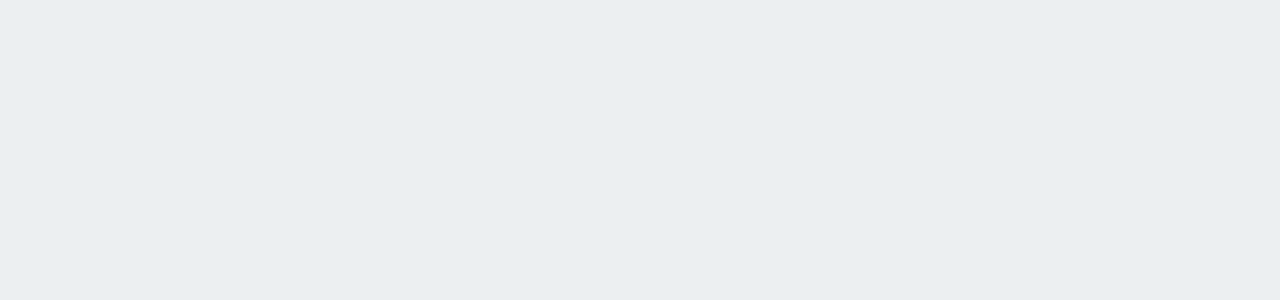
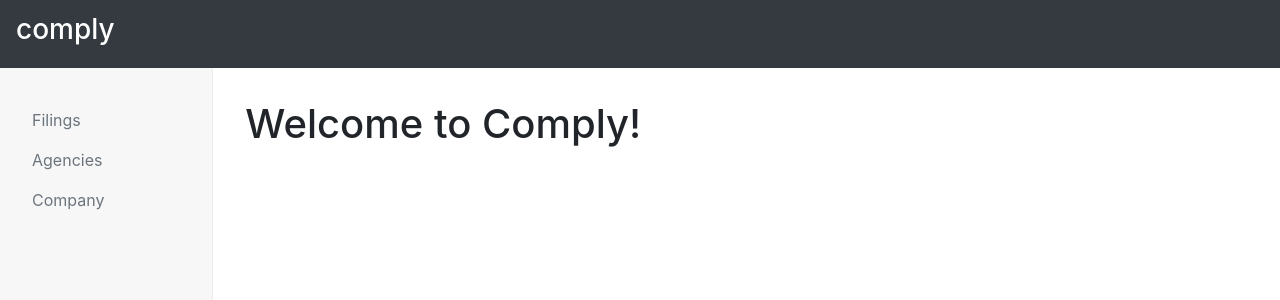
Before and after one commit to hnetzer/comply-frontend, a React (Create React App) app: page /home in a window 1280 px wide. Shown: the top 300 px of the page. Built offline with nearby package versions, Linux system fonts and the light colour scheme.

Commit message:
added home screen and did some refactoring

```diff
--- a/src/App.js
+++ b/src/App.js
@@ -5,13 +5,15 @@ import FilingScheduleScreen from "./screens/FilingScheduleScreen"
 import GetStartedScreen from "./screens/signup/GetStartedScreen"
 import CompanyDetailsScreen from "./screens/signup/CompanyDetailsScreen"
 import OfficeDetailsScreen from "./screens/signup/OfficeDetailsScreen"
+import WebsiteScreen from "./screens/WebsiteScreen"
 import HomeScreen from "./screens/HomeScreen"
 
 const App = (props) => {
 
   return (
     <Router>
-      <HomeScreen path="/" />
+      <WebsiteScreen path="/" />
+      <HomeScreen path="/home" />
       <GetStartedScreen path="/signup/get-started" />
       <CompanyDetailsScreen path="/signup/company-details" />
       <OfficeDetailsScreen path="/signup/office-details" />
--- a/src/index.css
+++ b/src/index.css
@@ -10,11 +10,9 @@ html, body {
   height: 100%;
   margin: 0px;
   padding: 0px;
-  background-color: rgb(236, 239, 241);
 }
 
 #root {
   height: 100%;
   display: block;
-  background-color: rgb(236, 239, 241);
 }
--- /dev/null
+++ b/src/screens/Home.module.css
@@ -0,0 +1,27 @@
+.logo {
+  color: #fff;
+}
+
+.container {
+  width: 100%;
+  display: flex;
+}
+
+.sideBar{
+  position: sticky;
+  top: 4rem;
+  height: calc(100vh - 4rem);
+  background-color: #f7f7f7;
+  border-right: 1px solid #ececec;
+  padding: 32px 16px;
+  display: flex;
+  flex-basis: 16.6667%;
+  max-width: 16.666667%;
+}
+
+
+.main {
+  order: 1;
+  padding: 32px;
+  display: flex;
+}
--- a/src/screens/HomeScreen.js
+++ b/src/screens/HomeScreen.js
@@ -1,48 +1,31 @@
 import React from 'react';
 
-import Button from 'react-bootstrap/Button';
-import Card from 'react-bootstrap/Card';
+import Navbar from 'react-bootstrap/Navbar'
+import Nav from 'react-bootstrap/Nav'
 
-import styles from './HomeScreen.module.css'
+import styles from './Home.module.css'
 
 const HomeScreen = (props) => {
 
   return(
-    <div className={styles.container}>
-      <Card style={{
-        width: '400px',
-        height: '240px',
-        marginLeft: 'auto',
-        marginRight: 'auto'
-      }}>
-        <Card.Body style={{
-          display: 'flex',
-          flexDirection: 'column',
-          alignItems: 'center',
-        }}>
-          <Card.Title><h1>Comply</h1></Card.Title>
-          <Card.Subtitle>Keeping your buisness in good standing</Card.Subtitle>
-          <div style={{
-              marginTop: 32,
-              width: '70%',
-              display: 'flex',
-              flexDirection: 'row',
-              justifyContent: 'space-evenly'  }}>
-            <Button
-              variant="primary"
-              href="/signup/get-started"
-            >
-              Sign Up
-            </Button>
-            <Button
-              variant="secondary"
-              href="login"
-            >
-              Log In
-            </Button>
-          </div>
-        </Card.Body>
-      </Card>
+    <div>
+      <Navbar bg="dark" expand="lg">
+        <Navbar.Brand href="/home">
+          <h3 className={styles.logo}>comply</h3>
+        </Navbar.Brand>
+      </Navbar>
+      <div className={styles.container}>
+        <div className={styles.sideBar}>
+          <Nav defaultActiveKey="/home" className="flex-column">
+            <Nav.Link href="/filings" disabled>Filings</Nav.Link>
+            <Nav.Link href="/agencies" disabled>Agencies</Nav.Link>
+            <Nav.Link href="/company" disabled>Company</Nav.Link>
+          </Nav>
+        </div>
+        <main className={styles.main}>
+            <h1>Welcome to Comply!</h1>
+        </main>
+      </div>
     </div>
   )
 }
--- a/src/screens/HomeScreen.module.css
+++ b/src/screens/Website.module.css
@@ -1,5 +1,8 @@
 .container {
-  margin-top: 64px;
+  padding-top: 64px;
+  background-color: rgb(236, 239, 241);
+  height:100vh;
+  min-height: 100%;
 }
 
 .header {
--- /dev/null
+++ b/src/screens/WebsiteScreen.js
@@ -0,0 +1,50 @@
+import React from 'react';
+
+import Button from 'react-bootstrap/Button';
+import Card from 'react-bootstrap/Card';
+
+import styles from './Website.module.css'
+
+const WebsiteScreen = (props) => {
+
+  return(
+    <div className={styles.container}>
+      <Card style={{
+        width: '400px',
+        height: '240px',
+        marginLeft: 'auto',
+        marginRight: 'auto'
+      }}>
+        <Card.Body style={{
+          display: 'flex',
+          flexDirection: 'column',
+          alignItems: 'center',
+        }}>
+          <Card.Title><h1>Comply</h1></Card.Title>
+          <Card.Subtitle>Keeping your buisness in good standing</Card.Subtitle>
+          <div style={{
+              marginTop: 32,
+              width: '70%',
+              display: 'flex',
+              flexDirection: 'row',
+              justifyContent: 'space-evenly'  }}>
+            <Button
+              variant="primary"
+              href="/signup/get-started"
+            >
+              Sign Up
+            </Button>
+            <Button
+              variant="secondary"
+              href="login"
+            >
+              Log In
+            </Button>
+          </div>
+        </Card.Body>
+      </Card>
+    </div>
+  )
+}
+
+export default WebsiteScreen;
--- a/src/screens/signup/CompanyDetailsScreen.js
+++ b/src/screens/signup/CompanyDetailsScreen.js
@@ -37,7 +37,6 @@ const CompanyDetailsScreen = (props) => {
 
     try {
       const response = await updateCompany(data, props.company.id, props.token)
-      alert('Success updating company details!')
       // props.dispatch(createAccountResponse(response))
       navigate('/signup/office-details')
     } catch (err) {
@@ -50,7 +49,7 @@ const CompanyDetailsScreen = (props) => {
     <div className={styles.container}>
       <Card className={styles.card}>
         <Card.Body className={styles.cardBody}>
-          <Card.Title>Tell us about <b>{props.company.name}</b></Card.Title>
+          <Card.Title><h4>Tell us about {props.company.name}</h4></Card.Title>
           <CompanyDetailsForm
             initialValues={initialFormValues}
             handleSubmit={handleSubmit} />
--- a/src/screens/signup/OfficeDetailsScreen.js
+++ b/src/screens/signup/OfficeDetailsScreen.js
@@ -18,20 +18,17 @@ const OfficeDetailsScreen = (props) => {
     offices: [{
       address: '',
       city: '',
-      state: '',
+      state: 'California',
       zip: '',
     }]
   }
 
   const handleSubmit = async (values, { setSubmitting }) => {
 
-    const data = { offices: values };
-
     try {
-      const response = await updateOffices(data, props.company.id, props.token)
-      alert('Success updating offices!')
+      const response = await updateOffices(values, props.company.id, props.token)
       // props.dispatch(createAccountResponse(response))
-      // navigate('/home')
+      navigate('/home')
     } catch (err) {
       alert(err.message)
     }
@@ -41,7 +38,7 @@ const OfficeDetailsScreen = (props) => {
     <div className={styles.container}>
       <Card className={styles.card}>
         <Card.Body className={styles.cardBody}>
-          <Card.Title><h2>Where are your offices located?</h2></Card.Title>
+          <Card.Title><h4>Tell us about your offices</h4></Card.Title>
           <OfficeDetailsForm
             initialValues={initialFormValues}
             handleSubmit={handleSubmit} />
--- a/src/screens/signup/Signup.module.css
+++ b/src/screens/signup/Signup.module.css
@@ -1,5 +1,8 @@
 .container {
   padding-top: 64px;
+  background-color: rgb(236, 239, 241);
+  height:100vh;
+  min-height: 100%;
 }
 
 .card {
```
